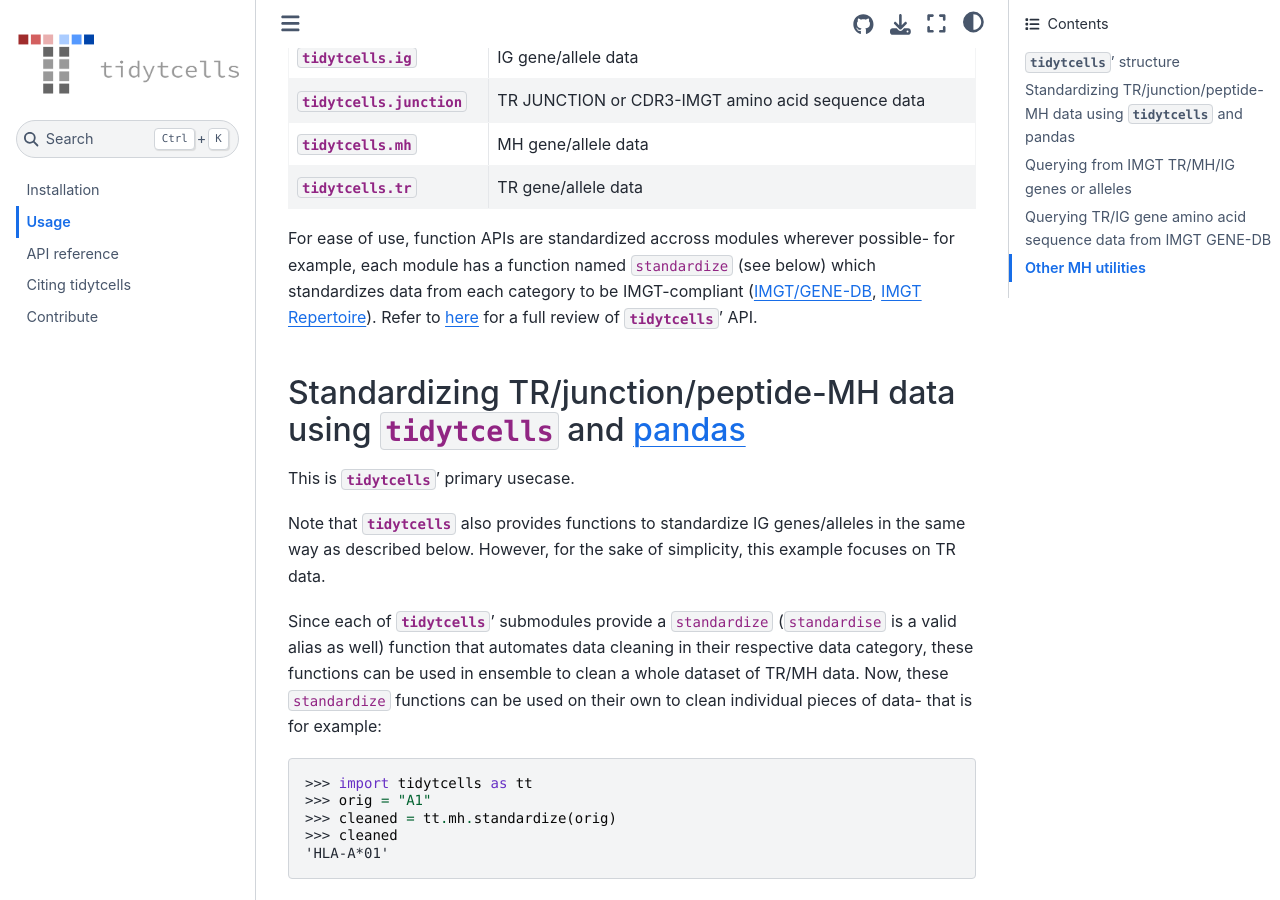
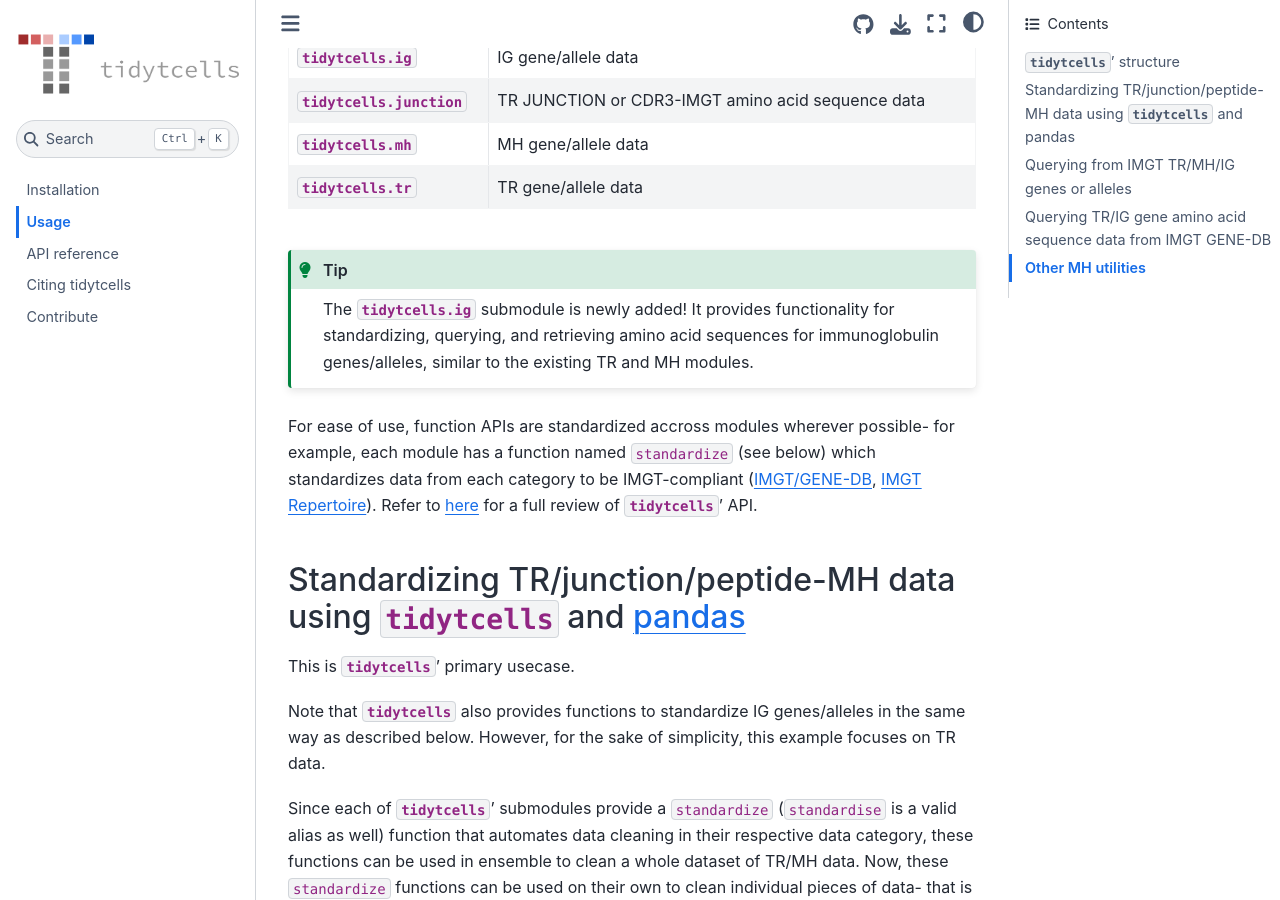
Before and after one commit to yutanagano/tidytcells, a Sphinx documentation site: the page built from docs/usage.rst, in a window 1280 px wide and 900 px high, scrolled down 411 px. Built offline with Sphinx 7.4.7 and the Sphinx Book theme 1.1.4, drawn with Linux system fonts in a browser that asks for light colours.

Commit message:
Add TIP admonition for new IG submodule in documentation
Co-authored-by: yutanagano <52748151+yutanagano@users.noreply.github.com>

```diff
--- a/docs/usage.rst
+++ b/docs/usage.rst
@@ -21,6 +21,10 @@ The submodules are:
 +-------------------------------+----------------------------------------------------------+
 | :py:mod:`tidytcells.tr`       | TR gene/allele data                                      |
 +-------------------------------+----------------------------------------------------------+
+
+.. tip::
+
+   The :py:mod:`tidytcells.ig` submodule is newly added! It provides functionality for standardizing, querying, and retrieving amino acid sequences for immunoglobulin genes/alleles, similar to the existing TR and MH modules.
 
 For ease of use, function APIs are standardized accross modules wherever possible- for example, each module has a function named ``standardize`` (see below) which standardizes data from each category to be IMGT-compliant (`IMGT/GENE-DB <https://www.imgt.org/genedb/>`_, `IMGT Repertoire <https://www.imgt.org/IMGTrepertoire/>`_).
 Refer to :ref:`here <api>` for a full review of :py:mod:`tidytcells`' API.
```
